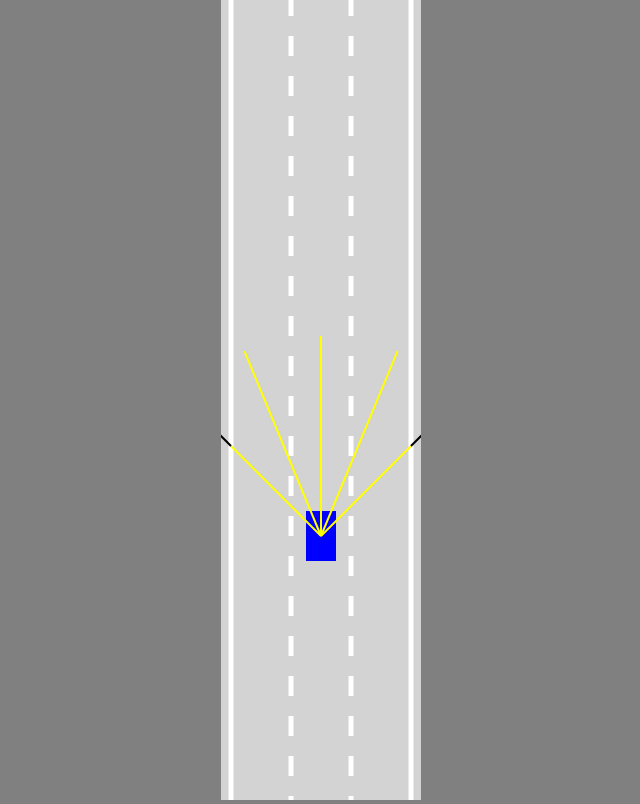
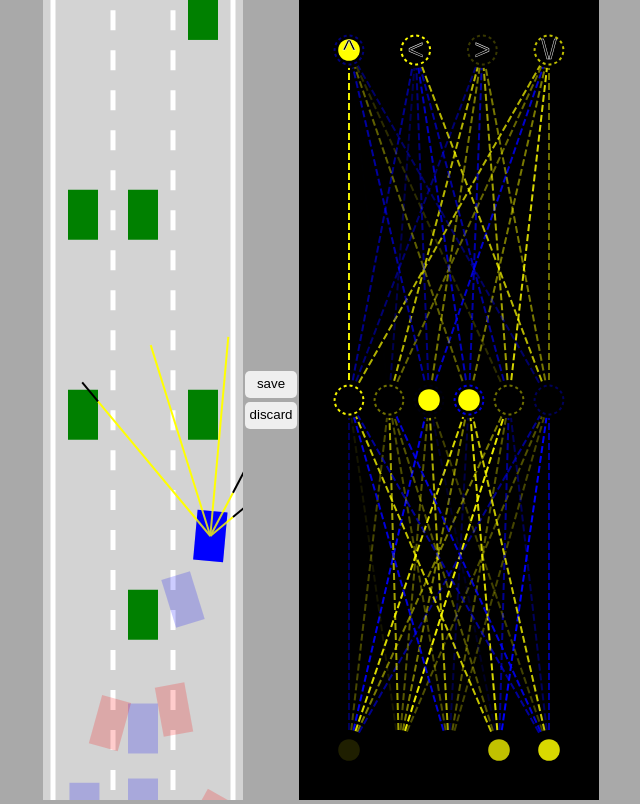
Before and after one commit to davidbarrette00/Self-Driving-Car-My-Changes, a plain HTML site: page index.html in a window 1280 px wide. Shown: the whole page, without its empty margins (319-959 px from the left). Drawn offline with Linux system fonts and the light colour scheme.

Commit message:
finished the tutorial

```diff
--- a/car.js
+++ b/car.js
@@ -16,8 +16,13 @@ class Car {
 
         this.maxSpeed = maxSpeed
 
+        this.useBrain = controlType==="AI"
+
         if(controlType !== "DUMMY") {
             this.sensor = new Sensor(this)
+            this.brain = new NeuralNetwork(
+                [this.sensor.rayCount, 6, 4] //input, ...hidden, output
+            )
         }
         this.controls = new Controls(controlType)
     }
@@ -30,6 +35,17 @@ class Car {
         }
         if(this.sensor) {
             this.sensor.update(roadBorders, traffic)
+            const offsets = this.sensor.readings.map(
+                r=>r==null?0:1-r.offset
+            )
+            const outputs = NeuralNetwork.feedForward(offsets, this.brain)
+
+            if(this.useBrain){
+                this.controls.forward = outputs[0]
+                this.controls.left = outputs[1]
+                this.controls.right = outputs[2]
+                this.controls.reverse = outputs[3]
+            }
         }
     }
 
@@ -107,7 +123,7 @@ class Car {
         this.y -= Math.cos(this.angle) * this.speed;
     }
 
-    draw(ctx, color){
+    draw(ctx, color, drawSensors=false){
         ctx.fillStyle=(this.damaged)?"red":color
         ctx.beginPath()
         ctx.moveTo(this.polygon[0].x, this.polygon[0].y);
@@ -116,7 +132,7 @@ class Car {
         }
         ctx.fill()
 
-        if(this.sensor) {
+        if(this.sensor && drawSensors) {
             this.sensor.draw(ctx)
         }
     }
--- a/index.html
+++ b/index.html
@@ -5,13 +5,23 @@
     <link rel="stylesheet" href="style.css">
 </head>
 <body>
-    <canvas id="myCanvas"></canvas>
+    <canvas id="carCanvas"></canvas>
+
+    <div id="verticalButtons">
+        <button onclick="save()">save</button>
+        <button onclick="discard()">discard</button>
+    </div>
+
+    <canvas id="networkCanvas"></canvas>
+
+    <script src="utils.js"></script>
+    <script src="visualizer.js"></script>
 
     <script src="network.js"></script>
     <script src="sensor.js"></script>
-    <script src="utils.js"></script>
     <script src="road.js"></script>
     <script src="controls.js"></script>
     <script src="car.js"></script>
     <script src="main.js"></script>
+
 </body>
--- a/main.js
+++ b/main.js
@@ -1,35 +1,94 @@
 
-const canvas = document.getElementById("myCanvas");
-canvas.width = 200;
+const carCanvas = document.getElementById("carCanvas");
+carCanvas.width = 200;
+const networkCanvas = document.getElementById("networkCanvas");
+networkCanvas.width = 300;
+
 carWidth = 30;
 carHeight = 50
 
-const ctx = canvas.getContext("2d")
-const road = new Road(canvas.width/2, canvas.width * 0.9)
-const car = new Car(road.getLaneCenter(1), 100, carWidth, carHeight, "KEYS")
+const carCtx = carCanvas.getContext("2d")
+const networkCtx = networkCanvas.getContext("2d")
+
+const road = new Road(carCanvas.width/2, carCanvas.width * 0.9)
+
+const cars = generateCars(100)//new Car(road.getLaneCenter(1), 100, carWidth, carHeight, "AI")
+let bestCar = cars[0]
+if(localStorage.getItem("bestBrain")){
+    for(let i = 0; i < cars.length; i++){
+        cars[i].brain = JSON.parse(localStorage.getItem("bestBrain"))
+        if(i !== 0){
+            NeuralNetwork.mutate(cars[i].brain, 0.10)
+        }
+    }
+}
+
 const traffic = [
-    new Car(road.getLaneCenter(1), -100, carWidth, carHeight, "DUMMY", 2)
+    new Car(road.getLaneCenter(1), -100, carWidth, carHeight, "DUMMY", 2),
+    new Car(road.getLaneCenter(0), -300, carWidth, carHeight, "DUMMY", 2),
+    new Car(road.getLaneCenter(2), -300, carWidth, carHeight, "DUMMY", 2),
+    new Car(road.getLaneCenter(1), -500, carWidth, carHeight, "DUMMY", 2),
+    new Car(road.getLaneCenter(0), -500, carWidth, carHeight, "DUMMY", 2),
+    new Car(road.getLaneCenter(2), -700, carWidth, carHeight, "DUMMY", 2),
+    new Car(road.getLaneCenter(4), -700, carWidth, carHeight, "DUMMY", 2)
 ]
 animate();
 
+function save(){
+    localStorage.setItem("bestBrain",
+        JSON.stringify(bestCar.brain));
+    console.log("Saved Brain")
+}
 
-function animate(){
+function discard() {
+    localStorage.removeItem("bestBrain",
+        JSON.stringify(bestCar.brain));
+    console.log("Discarded Brain")
+}
+
+function generateCars(N){
+    const cars=[];
+    for(let i=1;i<=N;i++){
+        cars.push(new Car(road.getLaneCenter(1),100,30,50,"AI"));
+    }
+    return cars;
+}
+
+function animate(time){
     for(let i = 0; i < traffic.length; i++){
         traffic[i].update(road.borders, [])
     }
-    car.update(road.borders, traffic);
 
-    canvas.height = window.innerHeight
+    for(let i = 0; i < cars.length; i++){
+        cars[i].update(road.borders, traffic);
+    }
+    bestCar = cars.find(
+        c=>c.y===Math.min(
+            ...cars.map(c=>c.y)
+        )
+    )
 
-    ctx.save()
-    ctx.translate(0, 0-car.y+canvas.height*0.67)
+    carCanvas.height = window.innerHeight
+    networkCanvas.height = window.innerHeight
 
-    road.draw(ctx)
+    carCtx.save()
+    carCtx.translate(0, 0-bestCar.y+carCanvas.height*0.67)
+
+    road.draw(carCtx)
     for(let i = 0; i < traffic.length; i++){
-        traffic[i].draw(ctx, "green")
+        traffic[i].draw(carCtx, "green")
     }
-    car.draw(ctx, "blue")
 
-    ctx.restore()
+    bestCar.draw(carCtx, "blue", true)
+    carCtx.globalAlpha = 0.2
+    for(let i = 1; i < cars.length; i++){
+        cars[i].draw(carCtx, "blue")
+    }
+    carCtx.globalAlpha = 1
+
+    carCtx.restore()
+
+    networkCtx.lineDashOffset = -time/100
+    Visualizer.drawNetwork(networkCtx, bestCar.brain)
     requestAnimationFrame(animate)
 }
--- a/network.js
+++ b/network.js
@@ -0,0 +1,82 @@
+class NeuralNetwork {
+    constructor(neuronCounts) {
+        this.levels=[]
+        for(let i = 0; i < neuronCounts.length-1; i++){
+            this.levels.push(
+                new Level(neuronCounts[i], neuronCounts[i+1])
+            )
+        }
+    }
+
+    static feedForward(givenInputs, network){
+        let outputs = Level.feedForward(
+            givenInputs, network.levels[0]
+        )
+
+        for(let i = 1; i < network.levels.length; i++){
+            outputs = Level.feedForward(
+                outputs, network.levels[i]
+            )
+        }
+        return outputs
+    }
+
+    static mutate(network, amount=1){
+        network.levels.forEach(level => {
+             for(let i = 0; i < level.biases.length; i++){
+                 level.biases[i] = lerp(level.biases[i], (Math.random()*2)-1, amount)
+             }
+            for(let i = 0; i < level.weights.length; i++){
+                for(let j = 0; j < level.weights[i].length; j++){
+                    level.weights[i][j] = lerp(level.weights[i][j], (Math.random()*2)-1, amount)
+                }
+            }
+        })
+    }
+}
+
+class Level{
+    constructor(inputCount, outputCount) {
+        this.inputs = new Array(inputCount)
+        this.outputs = new Array(outputCount)
+        this.biases = new Array(outputCount)
+
+        this.weights = []
+        for(let i = 0; i < inputCount; i++){
+            this.weights[i] = new Array(outputCount)
+        }
+
+        Level.#randomize(this)
+    }
+
+    static #randomize(level){
+        for(let i = 0; i < level.inputs.length; i++){
+            for(let j = 0; j < level.outputs.length; j++){
+                level.weights[i][j] = (Math.random()*2)-1  //between -1 and 1
+            }
+        }
+
+        for(let i = 0; i < level.biases.length; i++){
+            level.biases[i] = (Math.random()*2)-1
+        }
+    }
+
+    static feedForward(givenInputs, level){
+        for(let i = 0; i < level.inputs.length; i++){
+            level.inputs[i] = givenInputs[i]
+        }
+
+        for(let i = 0; i < level.outputs.length; i++){
+            let sum = 0
+            for(let j = 0; j < level.inputs.length; j++){
+                sum += level.inputs[j] * level.weights[j][i];
+            }
+
+            if(sum > level.biases[i]){
+                level.outputs[i] = 1
+            } else {
+                level.outputs[i] = 0}
+        }
+        return level.outputs
+    }
+}
--- a/style.css
+++ b/style.css
@@ -1,9 +1,31 @@
 body{
-    margin: 0;
-    background: gray;
-    overflow: hidden;
-    text-align: center;
+    margin:0;
+    background:darkgray;
+    overflow:hidden;
+    display:flex;
+    justify-content:center;
+    align-items:center;
 }
-#myCanvas{
-    background: lightgray;
+
+#verticalButtons{
+    display:flex;
+    flex-direction:column;
 }
+
+button{
+    border: none;
+    border-radius: 5px;
+    padding: 5px 5px 7px 5px;
+    margin: 2px;
+    cursor:pointer;
+}
+button:hover{
+    background:blue;
+}
+
+#networkCanvas{
+    background:black;
+}
+#carCanvas{
+    background:lightgray;
+}
--- a/utils.js
+++ b/utils.js
@@ -37,3 +37,11 @@ function polysIntersect(poly1, poly2){
     }
     return false;
 }
+
+function getRGBA(value){
+    const alpha=Math.abs(value);
+    const R=value<0?0:255;
+    const G=R;
+    const B=value>0?0:255;
+    return "rgba("+R+","+G+","+B+","+alpha+")";
+}
--- /dev/null
+++ b/visualizer.js
@@ -0,0 +1,110 @@
+class Visualizer{
+    static drawNetwork(ctx,network){
+        const margin=50;
+        const left=margin;
+        const top=margin;
+        const width=ctx.canvas.width-margin*2;
+        const height=ctx.canvas.height-margin*2;
+
+        const levelHeight=height/network.levels.length;
+
+        for(let i=network.levels.length-1;i>=0;i--){
+            const levelTop=top+
+                lerp(
+                    height-levelHeight,
+                    0,
+                    network.levels.length===1
+                        ?0.5
+                        :i/(network.levels.length-1)
+                );
+
+            ctx.setLineDash([7,3]);
+            Visualizer.drawLevel(ctx,network.levels[i],
+                left,levelTop,
+                width,levelHeight,
+                i===network.levels.length-1
+                    ?['^','<','>','\\/']//['←', '↑', '→', '↓']
+                    :[]
+            );
+        }
+    }
+
+    static drawLevel(ctx,level,left,top,width,height,outputLabels){
+        const right=left+width;
+        const bottom=top+height;
+
+        const {inputs,outputs,weights,biases}=level;
+
+        for(let i=0;i<inputs.length;i++){
+            for(let j=0;j<outputs.length;j++){
+                ctx.beginPath();
+                ctx.moveTo(
+                    Visualizer.#getNodeX(inputs,i,left,right),
+                    bottom
+                );
+                ctx.lineTo(
+                    Visualizer.#getNodeX(outputs,j,left,right),
+                    top
+                );
+                ctx.lineWidth=2;
+                ctx.strokeStyle=getRGBA(weights[i][j]);
+                ctx.stroke();
+            }
+        }
+
+        const nodeRadius=18;
+        for(let i=0;i<inputs.length;i++){
+            const x=Visualizer.#getNodeX(inputs,i,left,right);
+            ctx.beginPath();
+            ctx.arc(x,bottom,nodeRadius,0,Math.PI*2);
+            ctx.fillStyle="black";
+            ctx.fill();
+            ctx.beginPath();
+            ctx.arc(x,bottom,nodeRadius*0.6,0,Math.PI*2);
+            ctx.fillStyle=getRGBA(inputs[i]);
+            ctx.fill();
+        }
+
+        for(let i=0;i<outputs.length;i++){
+            const x=Visualizer.#getNodeX(outputs,i,left,right);
+            ctx.beginPath();
+            ctx.arc(x,top,nodeRadius,0,Math.PI*2);
+            ctx.fillStyle="black";
+            ctx.fill();
+            ctx.beginPath();
+            ctx.arc(x,top,nodeRadius*0.6,0,Math.PI*2);
+            ctx.fillStyle=getRGBA(outputs[i]);
+            ctx.fill();
+
+            ctx.beginPath();
+            ctx.lineWidth=2;
+            ctx.arc(x,top,nodeRadius*0.8,0,Math.PI*2);
+            ctx.strokeStyle=getRGBA(biases[i]);
+            ctx.setLineDash([3,3]);
+            ctx.stroke();
+            ctx.setLineDash([]);
+
+            if(outputLabels[i]){
+                ctx.beginPath();
+                ctx.textAlign="center";
+                ctx.textBaseline="middle";
+                ctx.fillStyle="black";
+                ctx.strokeStyle="white";
+                ctx.font=(nodeRadius*1.5)+"px Arial";
+                ctx.fillText(outputLabels[i],x,top+nodeRadius*0.1);
+                ctx.lineWidth=0.5;
+                ctx.strokeText(outputLabels[i],x,top+nodeRadius*0.1);
+            }
+        }
+    }
+
+    static #getNodeX(nodes,index,left,right){
+        return lerp(
+            left,
+            right,
+            nodes.length==1
+                ?0.5
+                :index/(nodes.length-1)
+        );
+    }
+}
```
Also changed, not shown: 1 other file.
